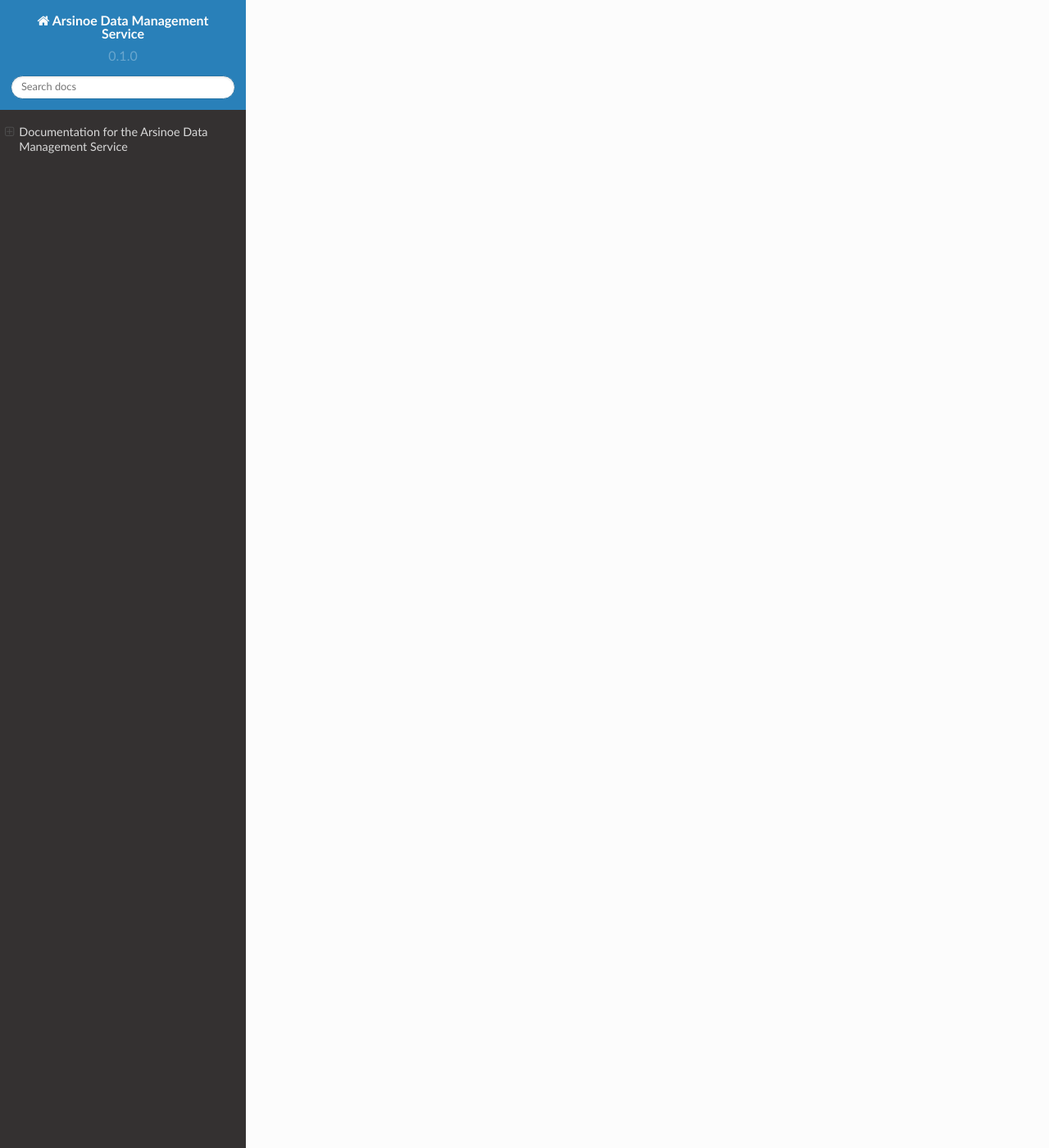
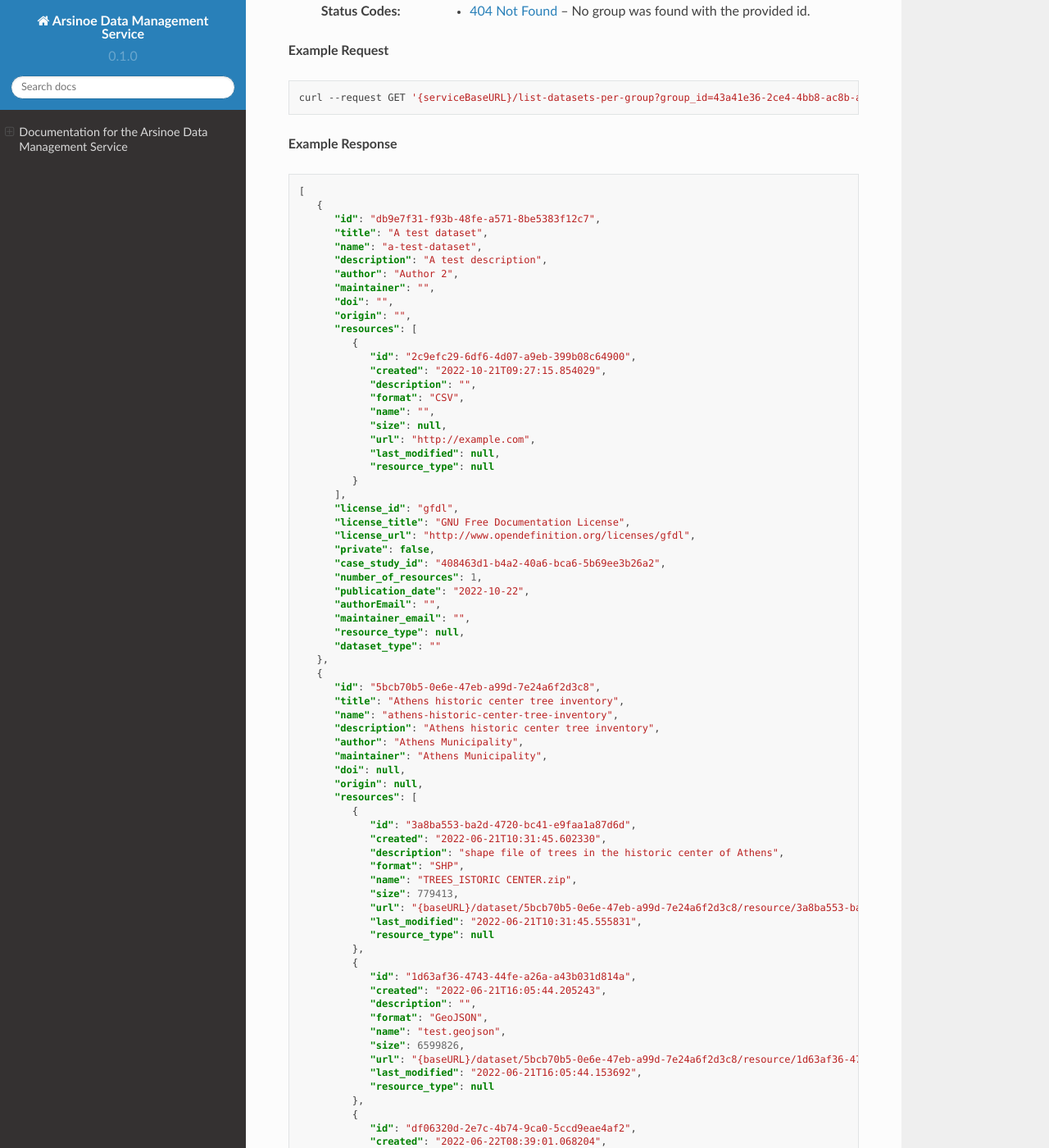
Before and after one commit to ARSINOE-project/data-management-service, a Sphinx documentation site: the page built from docs/source/index.rst, in a window 1280 px wide and 1400 px high, scrolled down 5168 px. Shown: the whole window at 82% size. Built offline with Sphinx 7.4.7 and the Read the Docs theme 2.0.0, drawn with Linux system fonts in a browser that asks for light colours; some of the changed text lies outside the part shown.

Commit message:
example request/response for list datasets per group and group info

```diff
--- a/docs/source/index.rst
+++ b/docs/source/index.rst
@@ -20,7 +20,7 @@ List Case Studies
 
 .. http:get:: /list-case-studies
 
-      Retrieves a list of the case studies in the Data Catalogue.
+   Retrieves a list of the case studies in the Data Catalogue.
 
    :requestheader Authorization: optional `API token`
 
@@ -60,7 +60,7 @@ List Datasets
 
 .. http:get:: /list-datasets
 
-      Retrieves a list of the datasets in the Data Catalogue.
+   Retrieves a list of the datasets in the Data Catalogue.
 
    :query string:  case_study_id (*optional*) -- The id of the case study. Specifies the case study to which the datasets belong. If not provided, then all datasets in the catalogue are returned.
 
@@ -121,7 +121,7 @@ Retrieve Dataset Info
 
 .. http:get:: /dataset-info
 
-      Retrieves the information of the specified dataset.
+   Retrieves the information of the specified dataset.
 
    :query string:  dataset_id (*required*) -- The id of the dataset.
 
@@ -145,7 +145,7 @@ Retrieve Resource Info
 
 .. http:get:: /resource-info
 
-      Retrieves the information of the specified resource.
+   Retrieves the information of the specified resource.
 
    :query string:  resource_id (*required*) -- The id of the resource.
 
@@ -158,6 +158,7 @@ Retrieve Resource Info
 .. sourcecode:: bash
 
    curl --request GET '{baseURL}/resource-info?resource_id=dea64b6b-5bf7-4698-bb88-d095be9c4ccb' --header 'Authorization: token'
+
 **Example Response**
 
 .. sourcecode:: json
@@ -180,7 +181,7 @@ Download Resource
 
 .. http:get:: /download-resource
 
-      Redirects to the download url of the resource in the Data Catalogue.
+   Redirects to the download url of the resource in the Data Catalogue.
 
    :query string:  resource_id (*required*) -- The id of the resource.
 
@@ -194,7 +195,11 @@ Download Resource
 
 .. sourcecode:: bash
 
-   curl --request GET '{baseURL}/resource-info?resource_id=dea64b6b-5bf7-4698-bb88-d095be9c4ccb' --header 'Authorization: token'
+   curl --location --request GET '{baseURL}/resource-info?resource_id=dea64b6b-5bf7-4698-bb88-d095be9c4ccb' --header 'Authorization: token'
+
+.. note::
+
+   The `--location` option instructs curl to follow redirects.
 
 ===========
 List Groups
@@ -202,7 +207,7 @@ List Groups
 
 .. http:get:: /list-groups
 
-      Retrieves a list of the groups in the Data Catalogue.
+   Retrieves a list of the groups in the Data Catalogue.
 
    :requestheader Authorization: optional `API token`
 
@@ -233,7 +238,7 @@ Retrieve Group Info
 
 .. http:get:: /group-info
 
-      Retrieves the information of the specified group.
+   Retrieves the information of the specified group.
 
    :query string:  group_id (*required*) -- The id of the group.
 
@@ -241,16 +246,138 @@ Retrieve Group Info
 
    :statuscode 404: No group was found with the provided id.
 
+**Example Request**
+
+.. sourcecode:: bash
+
+   curl --request GET '{serviceBaseURL}/group-info?group_id=43a41e36-2ce4-4bb8-ac8b-ab410ded2159' --header 'Authorization: token'
+
+**Example Response**
+
+.. sourcecode:: json
+
+   {
+      "id": "43a41e36-2ce4-4bb8-ac8b-ab410ded2159",
+      "created": "2022-05-23T13:15:31.704607",
+      "title": "ARSINOE Public Datasets",
+      "description": "All datasets generated in the context of ARSINOE project and are public",
+      "image_url": "https://arsinoe-project.eu/securstorage/2022/02/logo-2x.png",
+      "number_of_datasets": 2
+   }
+
 ===========
 List Datasets per Group
 ===========
 
 .. http:get:: /list-datasets-per-group
 
-      Retrieves a list of datasets that belong to the specified group.
+   Retrieves a list of datasets that belong to the specified group.
 
    :query string:  group_id (*required*) -- The id of the group.
 
    :requestheader Authorization: optional `API token`
 
    :statuscode 404: No group was found with the provided id.
+
+**Example Request**
+
+.. sourcecode:: bash
+
+   curl --request GET '{serviceBaseURL}/list-datasets-per-group?group_id=43a41e36-2ce4-4bb8-ac8b-ab410ded2159' --header 'Authorization: token'
+
+**Example Response**
+
+.. sourcecode:: json
+
+   [
+      {
+         "id": "db9e7f31-f93b-48fe-a571-8be5383f12c7",
+         "title": "A test dataset",
+         "name": "a-test-dataset",
+         "description": "A test description",
+         "author": "Author 2",
+         "maintainer": "",
+         "doi": "",
+         "origin": "",
+         "resources": [
+            {
+               "id": "2c9efc29-6df6-4d07-a9eb-399b08c64900",
+               "created": "2022-10-21T09:27:15.854029",
+               "description": "",
+               "format": "CSV",
+               "name": "",
+               "size": null,
+               "url": "http://example.com",
+               "last_modified": null,
+               "resource_type": null
+            }
+         ],
+         "license_id": "gfdl",
+         "license_title": "GNU Free Documentation License",
+         "license_url": "http://www.opendefinition.org/licenses/gfdl",
+         "private": false,
+         "case_study_id": "408463d1-b4a2-40a6-bca6-5b69ee3b26a2",
+         "number_of_resources": 1,
+         "publication_date": "2022-10-22",
+         "authorEmail": "",
+         "maintainer_email": "",
+         "resource_type": null,
+         "dataset_type": ""
+      },
+      {
+         "id": "5bcb70b5-0e6e-47eb-a99d-7e24a6f2d3c8",
+         "title": "Athens historic center tree inventory",
+         "name": "athens-historic-center-tree-inventory",
+         "description": "Athens historic center tree inventory",
+         "author": "Athens Municipality",
+         "maintainer": "Athens Municipality",
+         "doi": null,
+         "origin": null,
+         "resources": [
+            {
+               "id": "3a8ba553-ba2d-4720-bc41-e9faa1a87d6d",
+               "created": "2022-06-21T10:31:45.602330",
+               "description": "shape file of trees in the historic center of Athens",
+               "format": "SHP",
+               "name": "TREES_ISTORIC CENTER.zip",
+               "size": 779413,
+               "url": "{baseURL}/dataset/5bcb70b5-0e6e-47eb-a99d-7e24a6f2d3c8/resource/3a8ba553-ba2d-4720-bc41-e9faa1a87d6d/download/trees_istoric-center.zip",
+               "last_modified": "2022-06-21T10:31:45.555831",
+               "resource_type": null
+            },
+            {
+               "id": "1d63af36-4743-44fe-a26a-a43b031d814a",
+               "created": "2022-06-21T16:05:44.205243",
+               "description": "",
+               "format": "GeoJSON",
+               "name": "test.geojson",
+               "size": 6599826,
+               "url": "{baseURL}/dataset/5bcb70b5-0e6e-47eb-a99d-7e24a6f2d3c8/resource/1d63af36-4743-44fe-a26a-a43b031d814a/download/test.geojson",
+               "last_modified": "2022-06-21T16:05:44.153692",
+               "resource_type": null
+            },
+            {
+               "id": "df06320d-2e7c-4b74-9ca0-5ccd9eae4af2",
+               "created": "2022-06-22T08:39:01.068204",
+               "description": "",
+               "format": "SHP",
+               "name": "mydataset.zip",
+               "size": 694781,
+               "url": "{baseURL}/dataset/5bcb70b5-0e6e-47eb-a99d-7e24a6f2d3c8/resource/df06320d-2e7c-4b74-9ca0-5ccd9eae4af2/download/mydataset.zip",
+               "last_modified": "2022-06-22T08:39:01.015468",
+               "resource_type": null
+            }
+         ],
+         "license_id": "cc-nc",
+         "license_title": "Creative Commons Non-Commercial (Any)",
+         "license_url": "http://creativecommons.org/licenses/by-nc/2.0/",
+         "private": true,
+         "case_study_id": "e5ad6b2d-3c93-4f1f-a143-6a18a4dc0955",
+         "number_of_resources": 3,
+         "publication_date": null,
+         "authorEmail": "",
+         "maintainer_email": "",
+         "resource_type": null,
+         "dataset_type": null
+      },
+   ]
```
